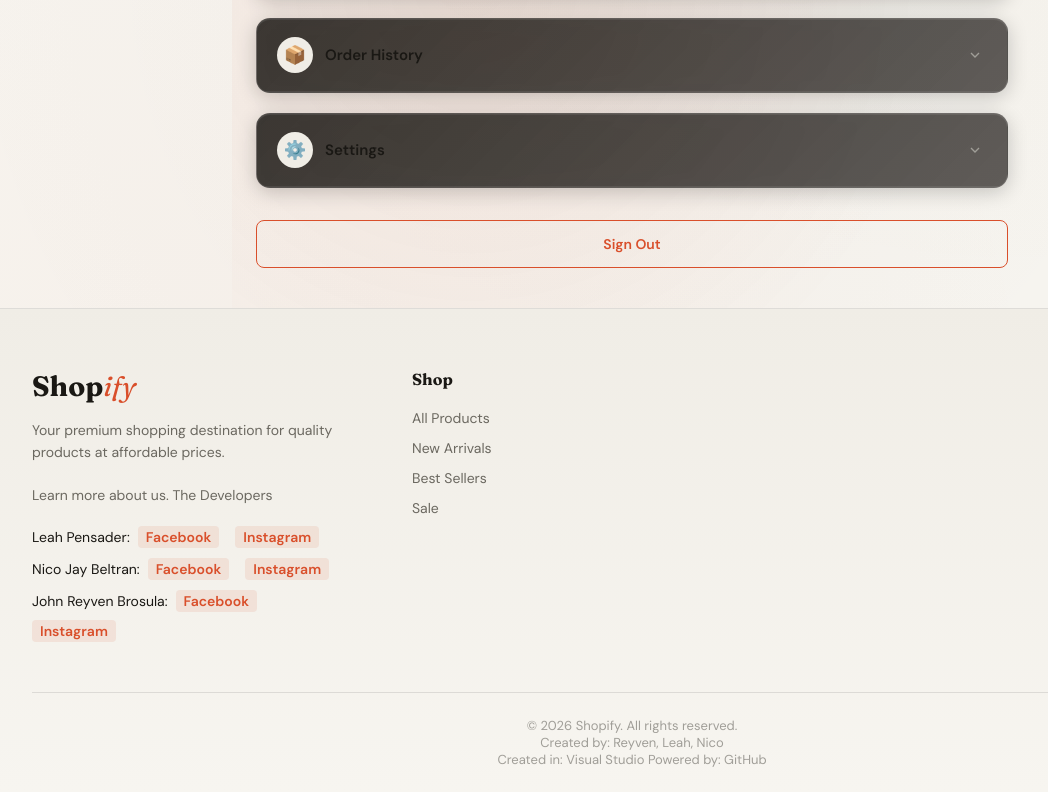
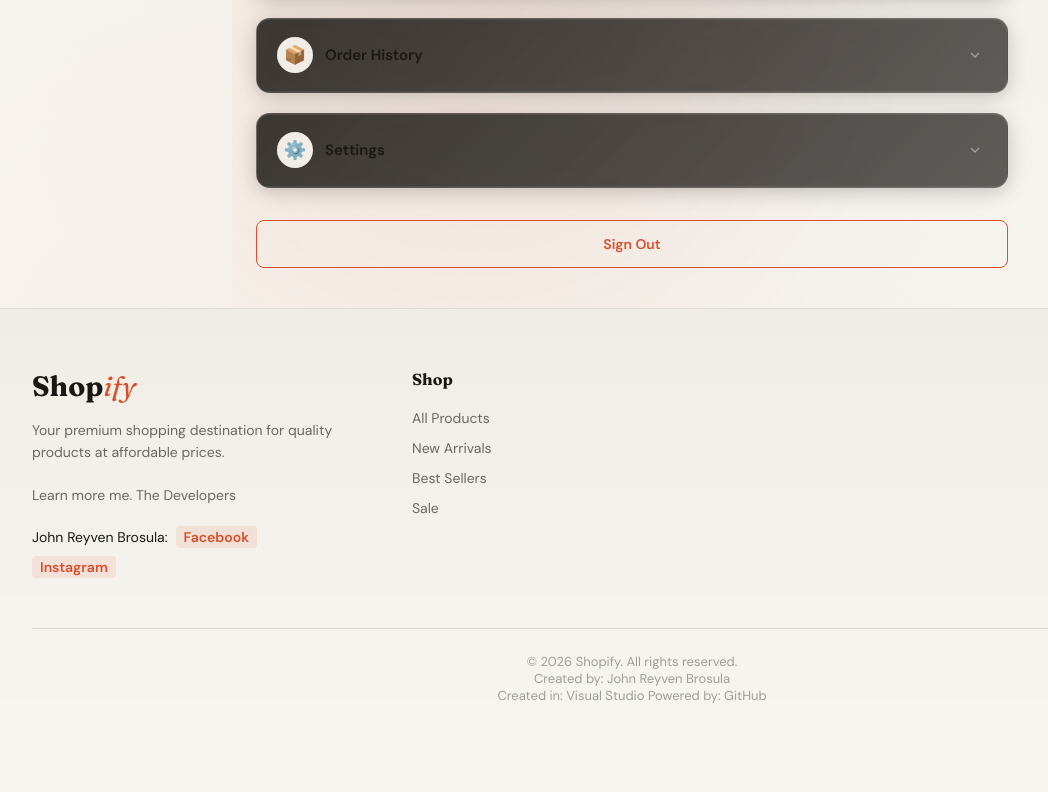
Before and after one commit to johnreyvenbrosula-crypto/shopifyweb, a plain HTML site: page myaccount.html in a window 1280 px wide. Shown: the part 848-1640 px from the top of the page, without its empty margins (8-1056 px from the left). After the commit the page ends 1576 px from the top, so only its background shows below. Drawn offline with Linux system fonts and the light colour scheme; sample sign-in values are in the browser's storage.

Commit message:
Update myaccount.html

```diff
--- a/myaccount.html
+++ b/myaccount.html
@@ -211,7 +211,7 @@
           <div class="profile-avatar" id="profileAvatar">👤</div>
           <div class="profile-details">
             <h3 id="profileName">Your Name</h3>
-            <p id="profileEmail">your@email.com</p>
+            <p id="profileEmail">annehataway@email.com</p>
           </div>
         </div>
         <form class="profile-form" onsubmit="saveProfile(event)">
@@ -294,20 +294,8 @@
     <div class="footer-brand">
       <a href="index.html" class="footer-logo">Shop<em>ify</em></a>
       <p class="footer-tagline">Your premium shopping destination for quality products at affordable prices.</p>
-      <p class="footer-tagline">Learn more about us. The Developers</p>
+      <p class="footer-tagline">Learn more me. The Developers</p>
       <div class="footer-social">
-       <p>
-  Leah Pensader:<br>
-  <a href="https://www.facebook.com/leah.pensader" target="_blank" rel="noopener noreferrer">Facebook</a><br>
-  <a href="https://www.instagram.com/leiipen_onth3wall" target="_blank" rel="noopener noreferrer">Instagram</a>
-       </p>
-
-        <p>
-  Nico Jay Beltran:<br>
-  <a href="https://www.facebook.com/nicojay.beltran" target="_blank" rel="noopener noreferrer">Facebook</a><br>
-  <a href="https://www.instagram.com/njaykiee" target="_blank" rel="noopener noreferrer">Instagram</a>
-</p>
-
         <p>
   John Reyven Brosula:<br>
   <a href="https://www.facebook.com/jhnryvn.h" target="_blank" rel="noopener noreferrer">Facebook</a><br>
@@ -328,7 +316,7 @@
   </div>
   <div class="footer-bottom">
     <p>&copy; 2026 Shopify. All rights reserved.</p>
-    <p>Created by: Reyven, Leah, Nico</p>
+    <p>Created by: John Reyven Brosula</p>
     <p>Created in: Visual Studio Powered by: GitHub</p>
   </div>
 </footer>
```
